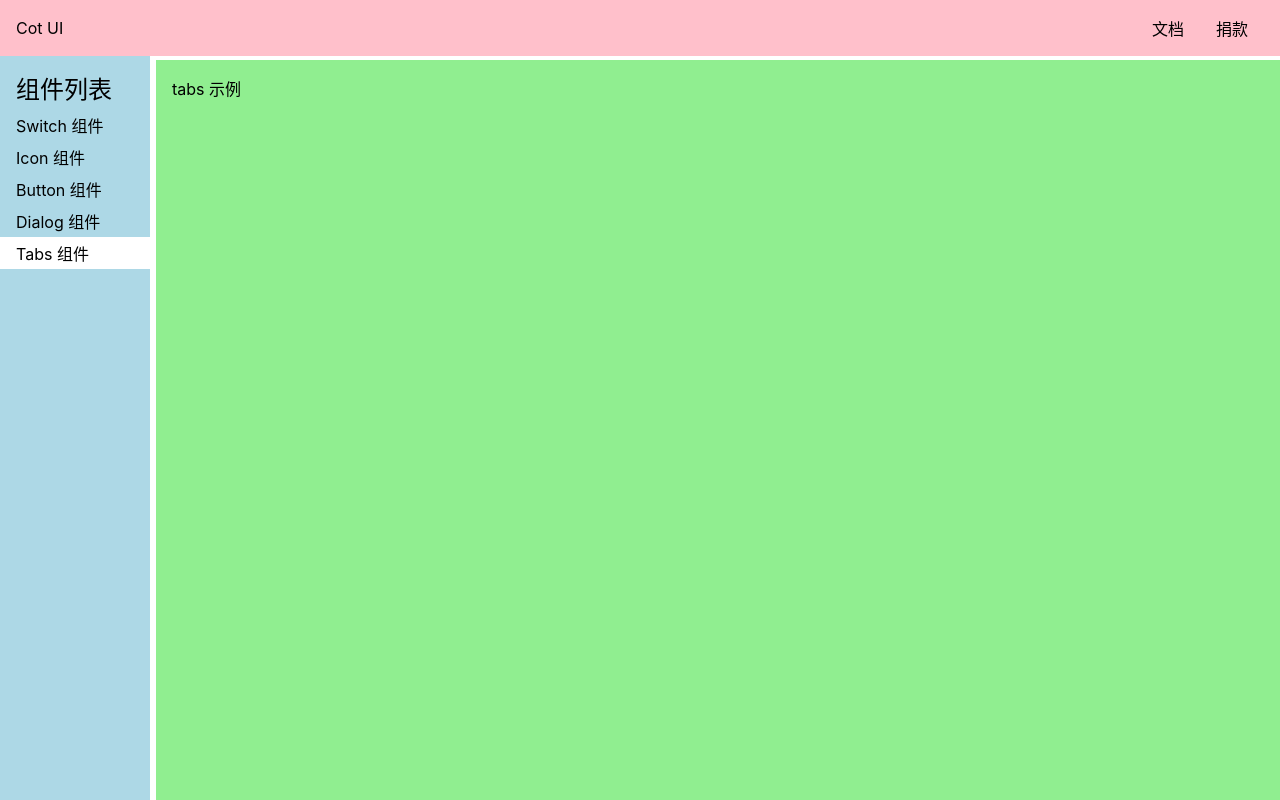
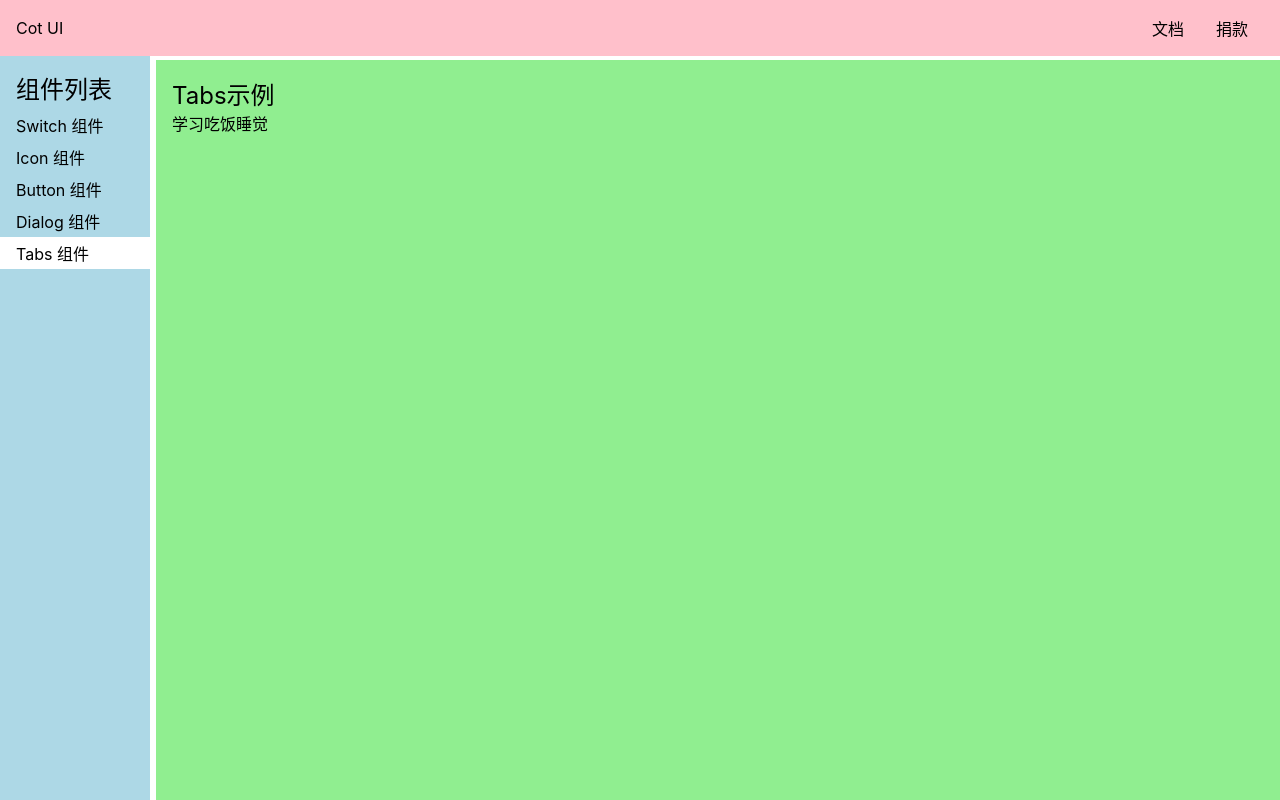
Before and after one commit to Johnsean/lunzi-vue3, a Vue app: page /doc/tabs in a window 1280 px wide. Built offline with nearby package versions, Linux system fonts and the light colour scheme.

Commit message:
Tabs内部元素自查

```diff
--- a/src/components/TabsDemo.vue
+++ b/src/components/TabsDemo.vue
@@ -1,5 +1,18 @@
 <template>
-    <div>
-        tabs 示例
-    </div>
+    <h2>Tabs示例</h2>
+    <Tabs>
+        <Tab title="学习">学习</Tab>
+        <Tab title="吃饭">吃饭</Tab>
+        <Tab title="睡觉">睡觉</Tab>
+    </Tabs>
 </template>
+
+<script lang="ts">
+import Tabs from '../lib/Tabs.vue';
+import Tab from '../lib/Tab.vue';
+
+export default {
+  name: 'TabsDemo',
+  components: {Tabs, Tab},
+};
+</script>
--- a/src/lib/Dialog.vue
+++ b/src/lib/Dialog.vue
@@ -69,12 +69,12 @@ export default {
       }
     };
     const ok = () => {
-      if (props.ok?.() !== false) {
+      if (props.ok?.() !== false) {  // 等价于props.ok && props.ok() !==false
         close();
       }
     };
     const cancel = () => {
-      props.cancel?.();
+      props.cancel?.(); // 等价于props.cancel && props.cancel()
       close();
     };
     return {
--- /dev/null
+++ b/src/lib/Tab.vue
@@ -0,0 +1,3 @@
+<template>
+    <slot/>
+</template>
--- /dev/null
+++ b/src/lib/Tabs.vue
@@ -0,0 +1,24 @@
+<template>
+    <div>
+        <slot></slot>
+    </div>
+</template>
+<script lang="ts">
+import Tab from './Tab.vue'
+
+export default{
+    name: 'Tabs',
+    props:{
+        titles:Object
+    },
+    setup(props,context){
+        const tagList = context.slots.default()
+        console.log(context.slots.default())
+        tagList.forEach((tag)=>{
+            if (tag.type !== Tab){
+                throw new Error('Tabs 的内部必须是 Tab')
+            }
+        })
+    }
+}
+</script>
```
